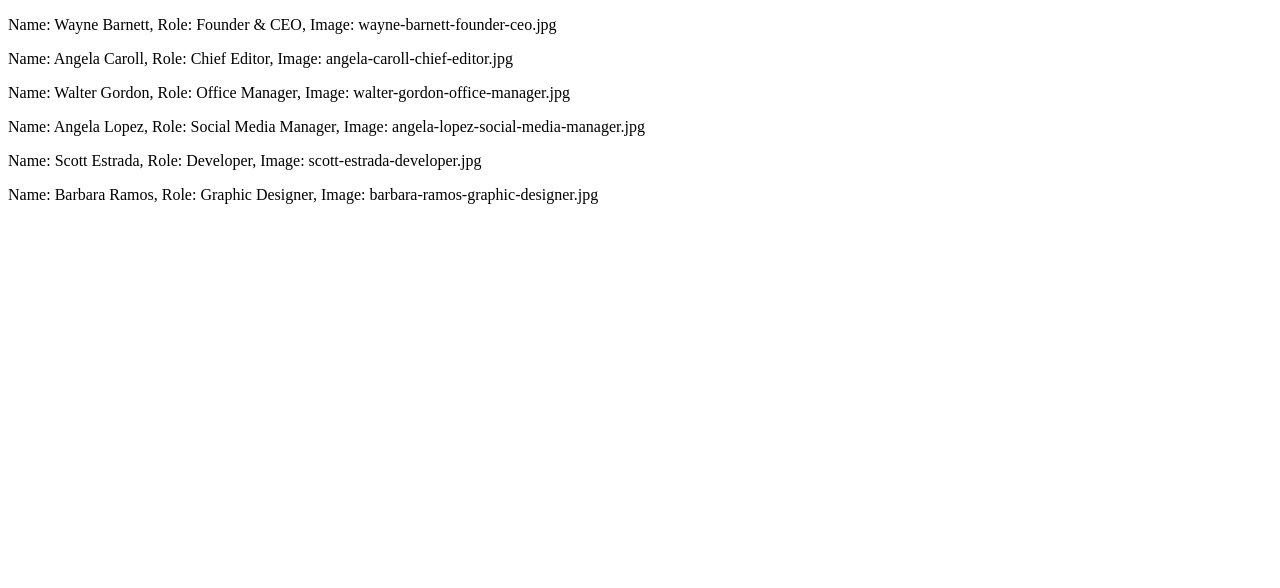
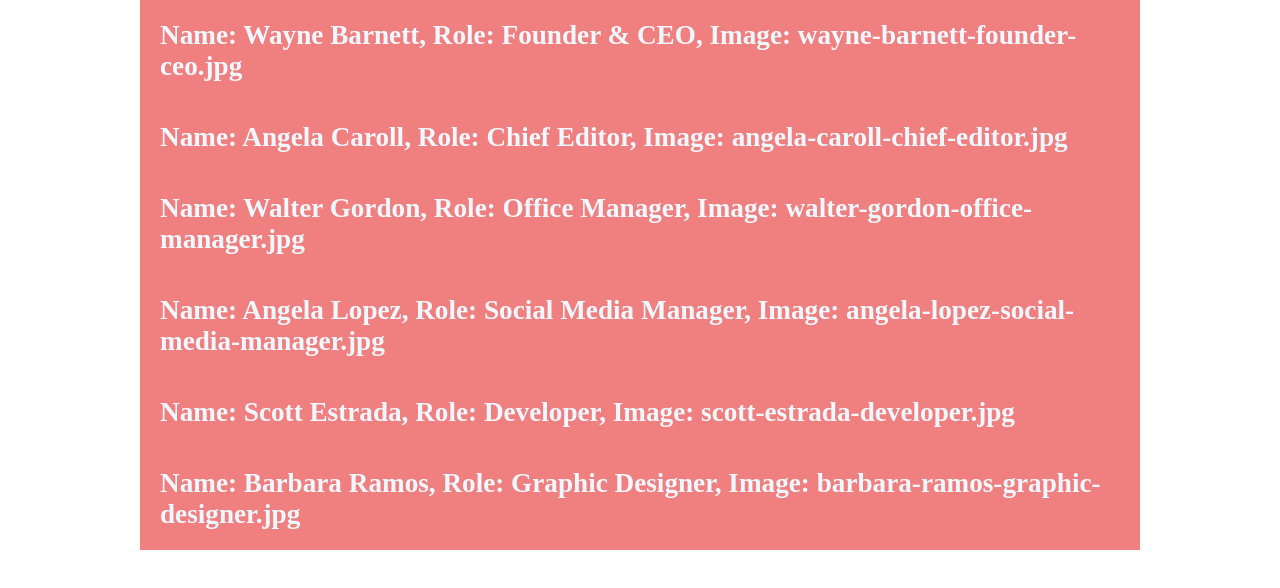
Before and after one commit to Riccardo-Mauri/js-our-team, a plain HTML site: page index.html in a window 1280 px wide. Drawn offline with Linux system fonts and the light colour scheme.

Commit message:
migliorati commenti

```diff
--- a/css/style.css
+++ b/css/style.css
@@ -0,0 +1,22 @@
+/*
+RESET
+*/
+*{
+    margin: 0;
+    padding: 0;
+    box-sizing: border-box;
+}
+/*
+GENERAL
+*/
+main{
+    width: 1000px;
+    background-color: lightcoral;
+    margin: 0 auto;
+}
+#Member-info-container > *{
+    font-weight: bolder;
+    font-size: 1.7rem;
+    color: aliceblue;
+    padding: 20px;
+}
--- a/index.html
+++ b/index.html
@@ -1,5 +1,6 @@
 <!DOCTYPE html>
 <html lang="en">
+
 <head>
     <meta charset="UTF-8">
     <meta name="viewport" content="width=device-width, initial-scale=1.0">
@@ -7,12 +8,17 @@
     <!--LINK CSS-->
     <link rel="stylesheet" href="./css/style.css">
 </head>
+
 <body>
-    <div id="Member-info-container">
+    <main>
+        <div id="Member-info-container">
+        <!--qui verrranno inserriti tramite JS i nomi/ruoli/immagini del team-->
+        </div>
 
-    </div>
+    </main>
 
     <!--LINK JS-->
     <script src="./js/scripts.js"></script>
 </body>
+
 </html>
```
Also changed, not shown: js/scripts.js (+7 -1 lines).
